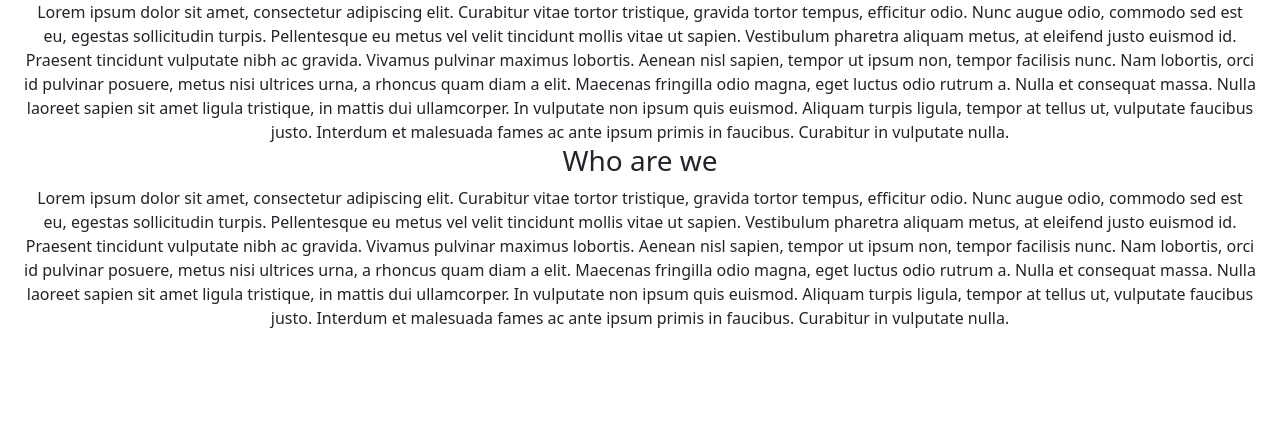
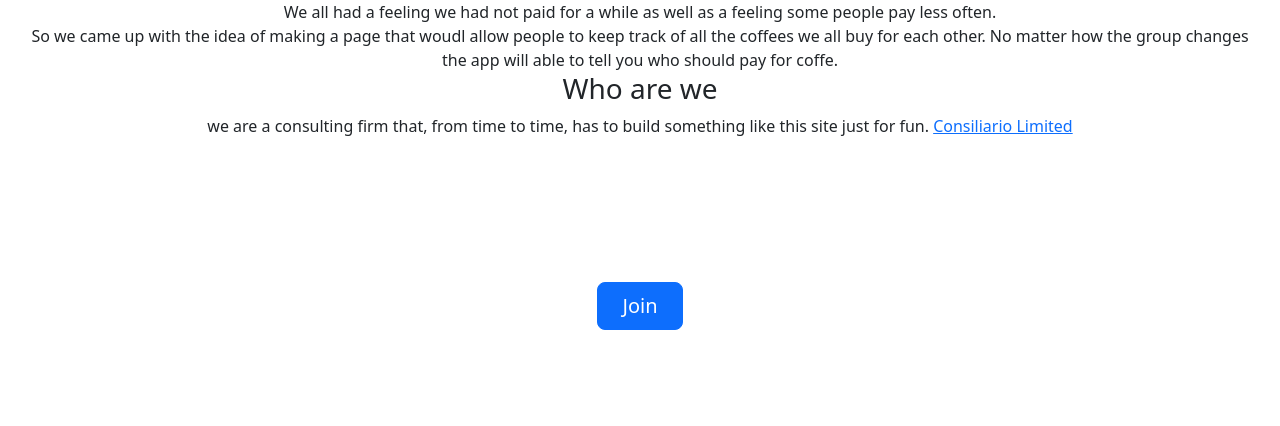
Before and after one commit to Fabio-Zigliani/coffeeturn.com, a website: page app/about.html in a window 1280 px wide. Shown: the part 688-1114 px from the top of the page. Drawn offline with nearby package versions, Linux system fonts and the light colour scheme.

Commit message:
amended page formatting

```diff
--- a/app/about.html
+++ b/app/about.html
@@ -38,40 +38,23 @@
             <h1>coffeeturn.com</h1>
             So you know who's turn it is to pay for coffee.
         </div>>
-    </header><br>
+    </header>
     <div class="px-4 py-5 my-5 text-center">
         <h2>About CoffeeTurn.com</h2>
         <h3>how we started</h3>
-        Lorem ipsum dolor sit amet, consectetur adipiscing elit. Curabitur vitae tortor tristique, gravida tortor
-        tempus,
-        efficitur odio. Nunc augue odio, commodo sed est eu, egestas sollicitudin turpis. Pellentesque eu metus vel
-        velit
-        tincidunt mollis vitae ut sapien. Vestibulum pharetra aliquam metus, at eleifend justo euismod id. Praesent
-        tincidunt vulputate nibh ac gravida. Vivamus pulvinar maximus lobortis. Aenean nisl sapien, tempor ut ipsum non,
-        tempor facilisis nunc. Nam lobortis, orci id pulvinar posuere, metus nisi ultrices urna, a rhoncus quam diam a
-        elit.
-        Maecenas fringilla odio magna, eget luctus odio rutrum a. Nulla et consequat massa. Nulla laoreet sapien sit
-        amet
-        ligula tristique, in mattis dui ullamcorper. In vulputate non ipsum quis euismod. Aliquam turpis ligula, tempor
-        at
-        tellus ut, vulputate faucibus justo. Interdum et malesuada fames ac ante ipsum primis in faucibus. Curabitur in
-        vulputate nulla.
+        One day walking with some colleagues to get coffee we started discussing who's turn it was to pay.<br>
+        We all had a feeling we had not paid for a while as well as a feeling some people pay less often.<br>
+        So we came up with the idea of making a page that woudl allow people to keep track of all the coffees we all buy
+        for each other. No matter how the group changes the app will able to tell you who should pay for coffe.
         <h3>Who are we</h3>
-        Lorem ipsum dolor sit amet, consectetur adipiscing elit. Curabitur vitae tortor tristique, gravida tortor
-        tempus,
-        efficitur odio. Nunc augue odio, commodo sed est eu, egestas sollicitudin turpis. Pellentesque eu metus vel
-        velit
-        tincidunt mollis vitae ut sapien. Vestibulum pharetra aliquam metus, at eleifend justo euismod id. Praesent
-        tincidunt vulputate nibh ac gravida. Vivamus pulvinar maximus lobortis. Aenean nisl sapien, tempor ut ipsum non,
-        tempor facilisis nunc. Nam lobortis, orci id pulvinar posuere, metus nisi ultrices urna, a rhoncus quam diam a
-        elit.
-        Maecenas fringilla odio magna, eget luctus odio rutrum a. Nulla et consequat massa. Nulla laoreet sapien sit
-        amet
-        ligula tristique, in mattis dui ullamcorper. In vulputate non ipsum quis euismod. Aliquam turpis ligula, tempor
-        at
-        tellus ut, vulputate faucibus justo. Interdum et malesuada fames ac ante ipsum primis in faucibus. Curabitur in
-        vulputate nulla.
+        we are a consulting firm that, from time to time, has to build something like this site just for fun.
+        <a href="https://ConsiliarioLTD.com">Consiliario Limited</a>
     </div>
+
+    <div class="px-4 py-5 my-5 text-center">
+        <a class="btn btn-primary btn-lg px-4" href="join.html">Join</a>
+    </div>
+
     <!--  -->
     <script type="module">
         // Check that service workers are supported
```
Also changed, not shown: app/join.html (+4 -2 lines), 1 other file.
